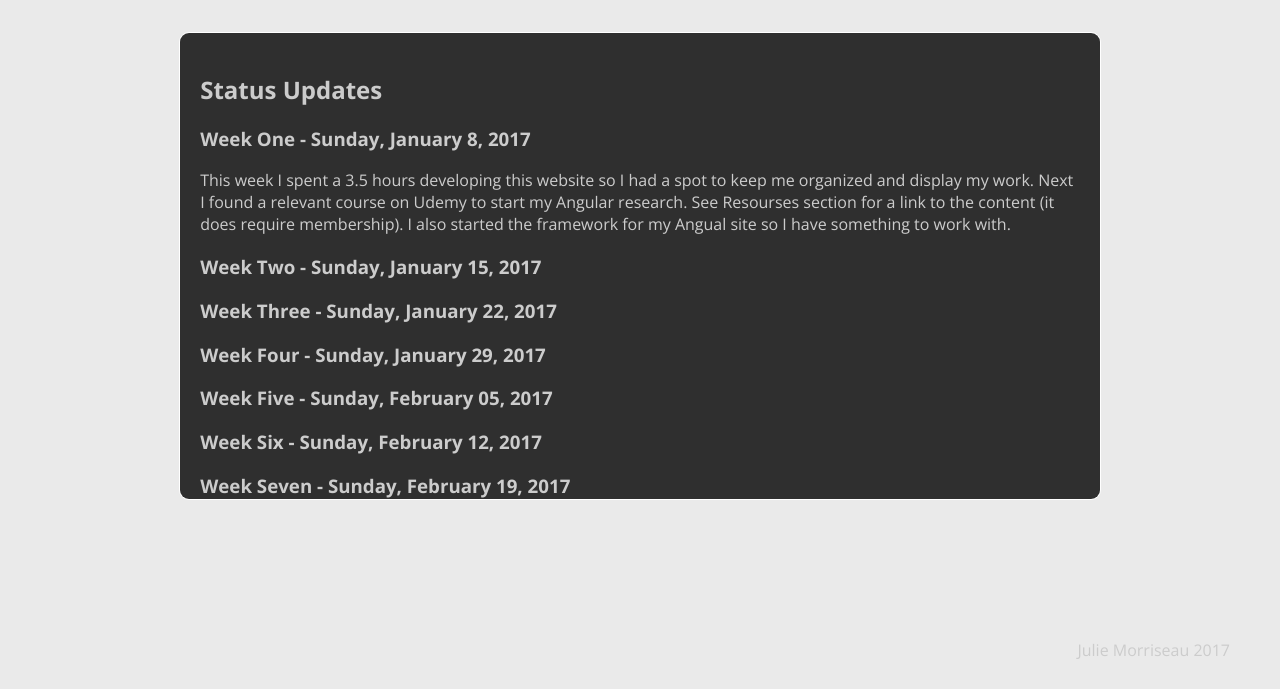
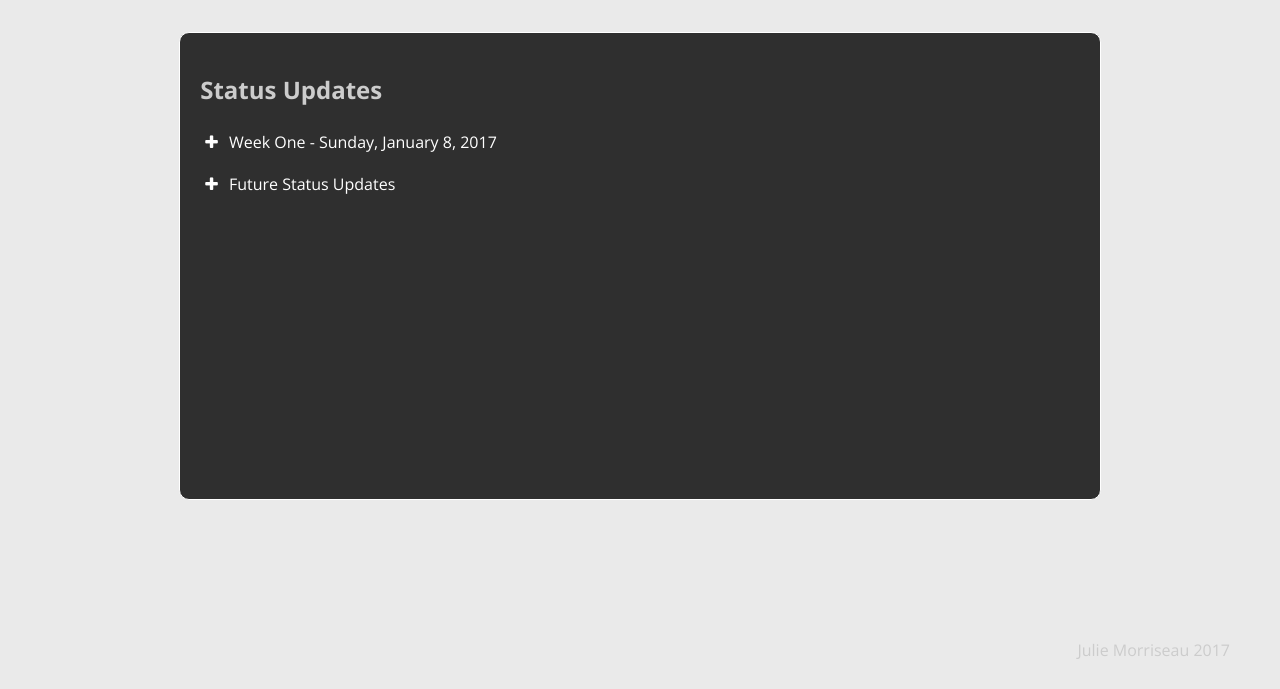
Before and after one commit to jmorriseau/emergingTechnologies, a plain HTML site: page index.html in a window 1280 px wide. Both pictures are taken after a click on the link "Status Updates". Shown: the part 111-800 px from the top of the page. Drawn offline with nearby package versions, Linux system fonts and the light colour scheme.

Commit message:
update status update section

```diff
--- a/index.html
+++ b/index.html
@@ -3,6 +3,7 @@
       <title>Emerging Technologies</title>
       <link href="https://fonts.googleapis.com/css?family=Open+Sans:300,400,600,700" rel="stylesheet">
       <link rel="stylesheet" href="styles.css" type="text/css" />
+      <link rel="stylesheet" href="https://cdnjs.cloudflare.com/ajax/libs/font-awesome/4.7.0/css/font-awesome.min.css">
   </head>
 
   <body>
@@ -52,11 +53,24 @@
 
         <h2>Status Updates</h2>
 
-        <h3>Week One - Sunday, January 8, 2017</h3>
-          <p>This week I spent a 3.5 hours developing this website so I had a spot to keep me organized and display my work. Next I found
-          a relevant course on Udemy to start my Angular research. See Resourses section for a link to the content (it does require
-          membership). I also started the framework for my Angual site so I have something to work with.</p>
+          <div class="accordian-container">
+            <div class="accordian-header" onclick="toggleAccordian(this)">
+              <span class="fa fa-plus"></span>
+              Week One - Sunday, January 8, 2017
+            </div>
+            <div class="accordian-body">
+              This week I spent several (4+) hours developing this website so I had a spot to keep me organized and display my work. Next
+              I found a relevant course on Udemy to start my Angular research. See the Resourses section for a link to the content
+              (it does require membership). I also started the framework for my Angual site so I have something to work with.
+            </div>
+          </div>
 
+          <div class="accordian-container">
+            <div class="accordian-header" onclick="toggleAccordian(this)">
+              <span class="fa fa-plus"></span>
+              Future Status Updates
+            </div>
+            <div class="accordian-body">
               <h3>Week Two - Sunday, January 15, 2017</h3>
               <h3>Week Three - Sunday, January 22, 2017</h3>
               <h3>Week Four - Sunday, January 29, 2017</h3>
@@ -66,6 +80,10 @@
               <h3>Week Eight - Sunday, March 05, 2017</h3>
               <h3>Week Nine - Sunday, March 12, 2017</h3>
               <h3>Week Ten - Friday, March 17, 2017</h3>
+            </div>
+          </div>
+
+
 
       </div>
       <!-- End Status updates -->
--- a/main.js
+++ b/main.js
@@ -4,3 +4,14 @@ function showSection(section,elem){
   $('.sub-container').removeClass('show-section');
   $('#' + section).removeClass('hide-section').addClass('show-section');
 }
+
+function toggleAccordian(elem){
+  $(elem).next(".accordian-body").slideToggle();
+  $(elem).parent().toggleClass("expanded");
+  if($(elem).parent().hasClass('expanded')){
+    $(elem).children("span").removeClass("fa-plus").addClass("fa-minus");
+  }
+  else{
+    $(elem).children("span").removeClass("fa-minus").addClass("fa-plus");
+  }
+}
--- a/styles.css
+++ b/styles.css
@@ -86,9 +86,38 @@ a:not(.active):hover{
   text-align:right;
 }
 
-.hide{
+.accordian-container{
+  width:100%;
+  display:block;
+  margin-bottom:10px;
+}
+.accordian-header{
+  width:100%;
+  padding:5px;
+  box-sizing:border-box;
+  border-top-left-radius: 5px;
+  border-top-right-radius: 5px;
+  border-bottom-left-radius: 5px;
+  border-bottom-right-radius: 5px;
+  font-size:16px;
+  color:#fff;
+  cursor:pointer;
+}
+.accordian-body{
+  width:100%;
+  padding:15px;
+  box-sizing: border-box;
+  font-size:14px;
   display:none;
+  border-bottom-right-radius: 5px;
+  border-bottom-left-radius: 5px;
 }
+
+
+span.fa{
+  margin-right:7px;
+}
+
 
 #footer {
   width:100%;
```
Also changed, not shown: 1 other file. Lines whose indentation alone changed are shown as unchanged.
